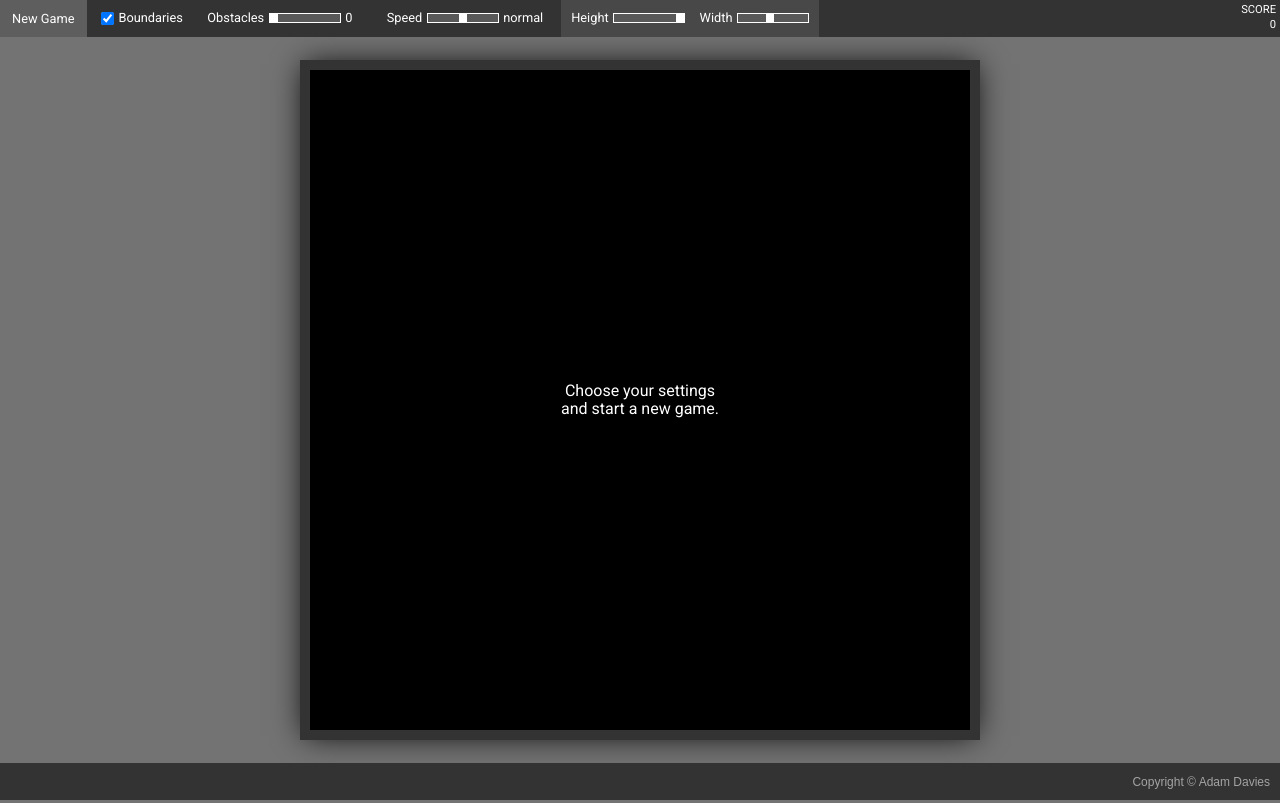
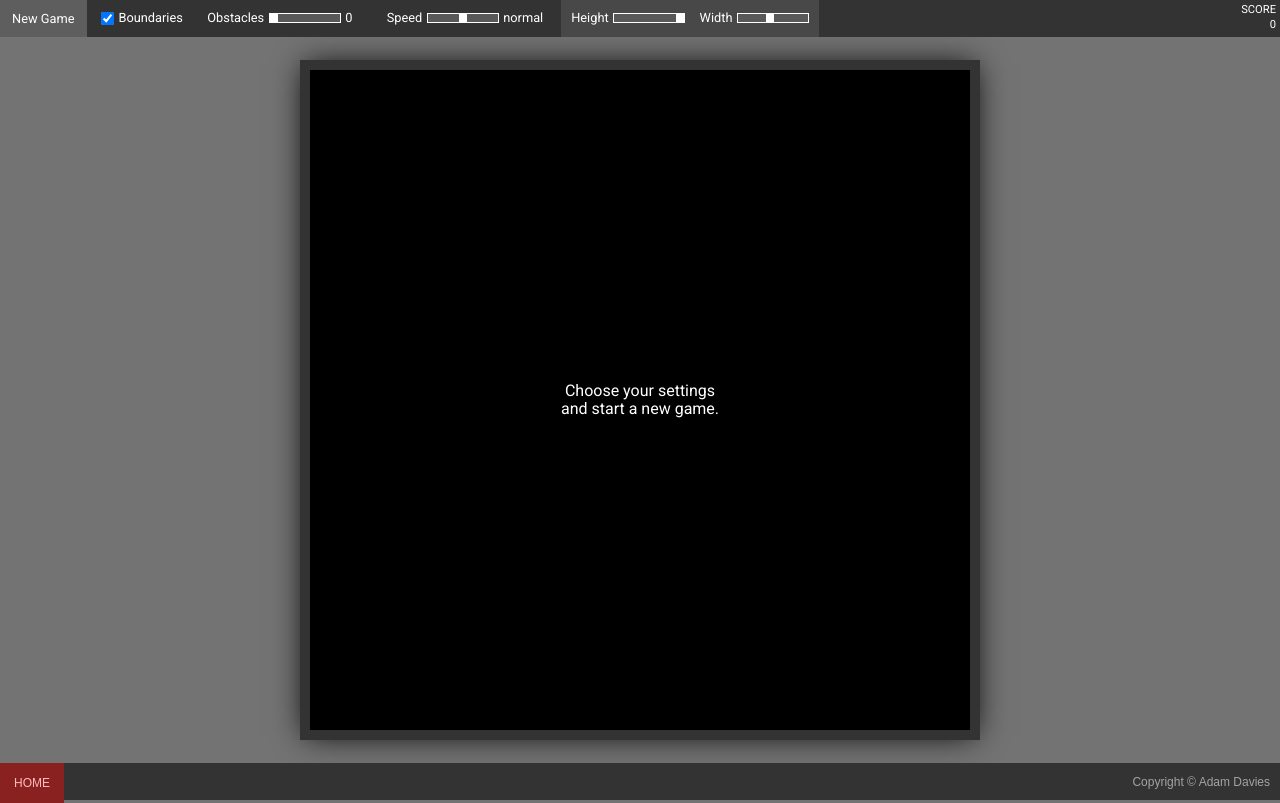
Before and after one commit to acdvs/super-snake, a plain HTML site: page index.html in a window 1280 px wide. Drawn offline with nearby package versions, Linux system fonts and the light colour scheme.

Commit message:
Add home button

```diff
--- a/index.html
+++ b/index.html
@@ -58,6 +58,7 @@
 			</div>
 		</section>
 		<footer>
+			<a href="http://adam-davies.me"><span>HOME</span></a>
 			<span>Copyright &copy; Adam Davies</span>
 		</footer>
 	</body>
```
